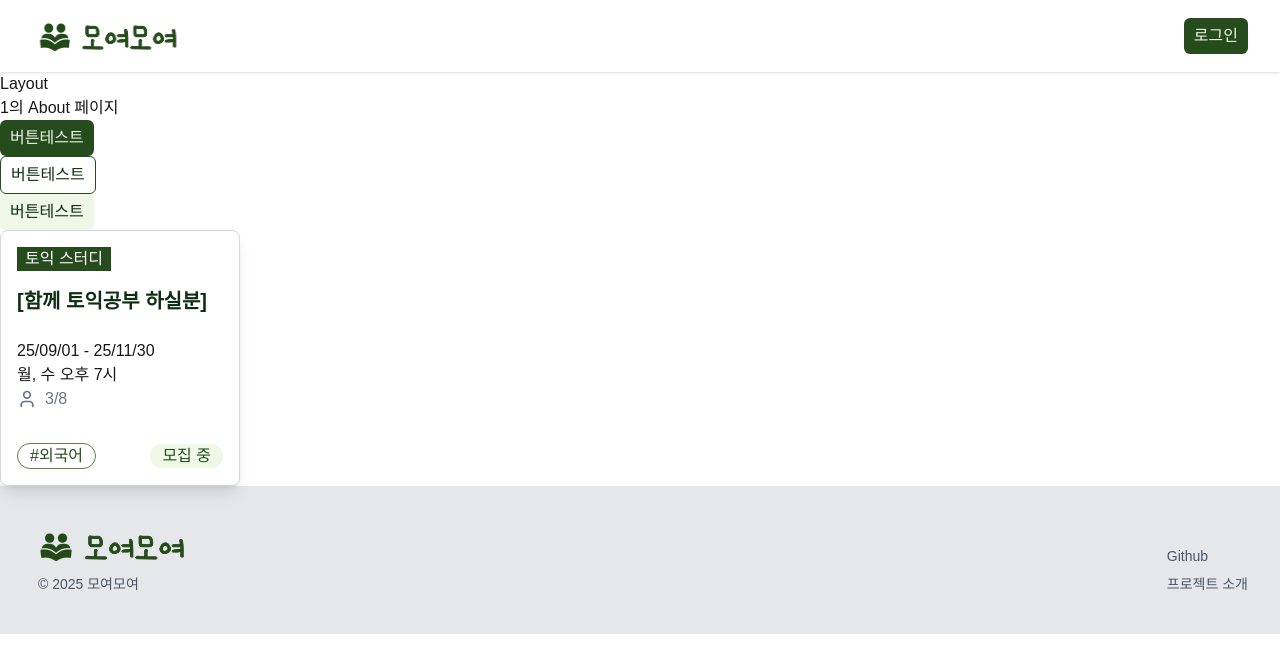
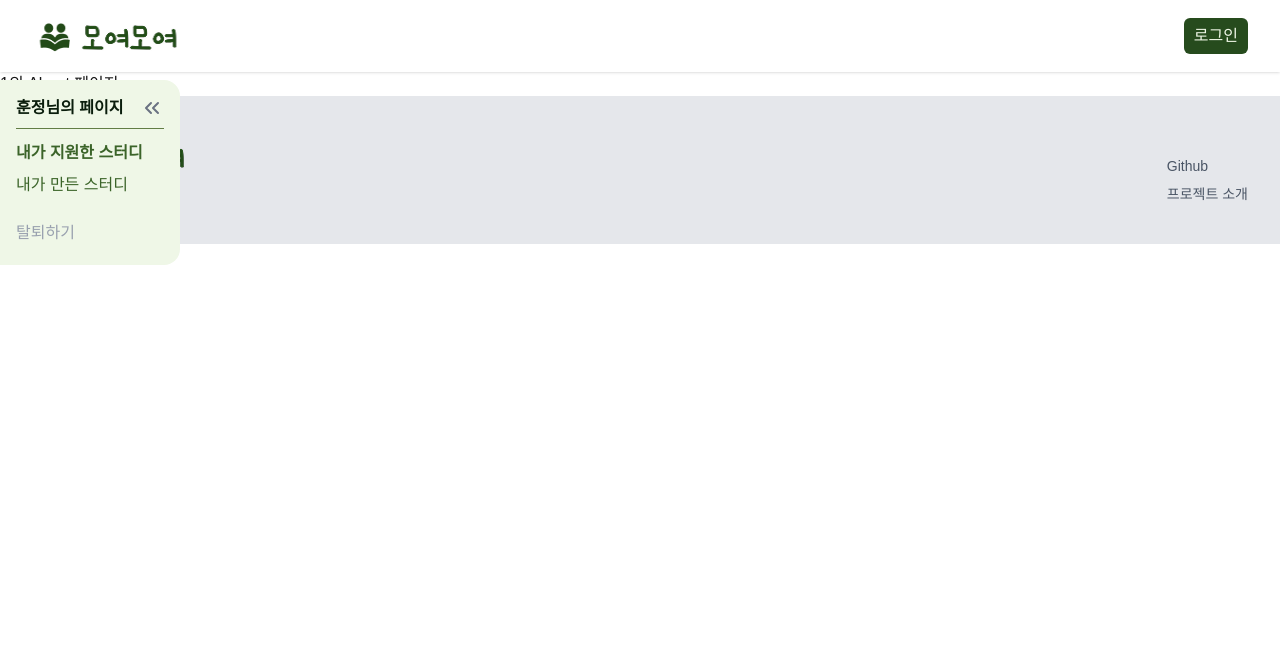
Before and after one commit to dajung-y/gather-together, a Next.js app: page /study/1 in a window 1280 px wide. Shown: the top 672 px of the page. Built offline with nearby package versions, Linux system fonts and the light colour scheme.

Commit message:
feat: 사이드바 컴포넌트 구현 #6 (#11)
Co-authored-by: 6108 <>

```diff
--- a/src/app/study/[id]/layout.tsx
+++ b/src/app/study/[id]/layout.tsx
@@ -1,7 +1,33 @@
+import Sidebar, { handleLeaveRoom } from "@/components/common/Sidebar";
+import { MenuItem } from "@/types/sidebar";
+
+const menuItems: MenuItem[] = [
+  //링크 이동
+  {
+    label: '내가 지원한 스터디',
+    path: '/study/1'
+  },
+  {
+    label: '내가 만든 스터디',
+    path: '/study/1/setting'
+  },
+
+  //함수 실행
+  //useClient 컴포넌트에서만 함수를 만들 수 있기 때문에
+  //sidebar component에서 함수 만든 후 export해서 사용
+  {
+    label: '탈퇴하기',
+    onClick: handleLeaveRoom
+  },
+]
+
 export default function Layout({ children }: { children: React.ReactNode; }) {
   return (
     <div>
-      <div>Layout</div>
+      <div className="fixed top-20 left-0">
+        {/* 아래 수정필요! */}
+        <Sidebar title="훈정님의 페이지" menuItems={menuItems} />
+      </div>
       <div>{children}</div>
     </div>
   );
--- a/src/app/study/[id]/page.tsx
+++ b/src/app/study/[id]/page.tsx
@@ -10,10 +10,10 @@ export default function page() {
   return (
     <>
       <h1>{id}의 About 페이지</h1>
-      <Button>버튼테스트</Button>
+      {/* <Button>버튼테스트</Button>
       <Button variant="outline">버튼테스트</Button>
-      <Button variant="secondary">버튼테스트</Button>
-      <div className="flex gap-4 flex-wrap">
+      <Button variant="secondary">버튼테스트</Button> */}
+      {/* <div className="flex gap-4 flex-wrap">
         <StudyCard
           variant="mainOpen"
           title="토익 스터디"
@@ -25,7 +25,7 @@ export default function page() {
           tag="외국어"
         />
 
-      </div>
+      </div> */}
 
     </>
   )
--- /dev/null
+++ b/src/components/common/Sidebar.tsx
@@ -0,0 +1,52 @@
+"use client"
+import { MenuItem } from "@/types/sidebar";
+import Link from "next/link";
+import { usePathname } from "next/navigation";
+import { ChevronsLeft, ChevronsRight } from "lucide-react";
+import { useState } from "react";
+
+type SidebarProps = {
+  menuItems: MenuItem[];
+  title: string;
+};
+
+export const handleLeaveRoom = () => {
+  alert("방 나가기");
+}
+export default function Sidebar({ menuItems, title }: SidebarProps) {
+  const pathname = usePathname();
+  const [isOpen, setIsOpen] = useState(true);
+
+  return (
+    <>
+      <div className="w-max h-max bg-primary-50 rounded-r-2xl p-4">
+        {isOpen ?
+          <div>
+            <div className="flex items-center gap-4">
+              <p className="text-primary-900 headline4">{title}</p>
+              <ChevronsLeft className="text-gray-500" onClick={() => setIsOpen(!isOpen)} />
+            </div>
+            <hr className=" border-primary-100 my-2" />
+            {menuItems.map((menuItem, index) => (
+              <div key={index} className="py-1">
+                {menuItem.path && <Link href={menuItem.path} prefetch
+                  className={`cursor-pointer text-primary-300 ${pathname === menuItem.path ? "font-bold" : ""}`}>
+                  {menuItem.label}
+                </Link>}
+                {menuItem.onClick && <p
+                  className="cursor-pointer text-gray-400 pt-4"
+                  onClick={menuItem.onClick}>
+                  {menuItem.label}
+                </p>}
+              </div>
+            ))}
+          </div>
+          :
+          <div>
+            <ChevronsRight className="text-gray-500" onClick={() => setIsOpen(!isOpen)} />
+          </div>
+        }
+      </div>
+    </>
+  )
+}
--- /dev/null
+++ b/src/types/sidebar.ts
@@ -0,0 +1,5 @@
+export type MenuItem = {
+  label: string;
+  path?: string;
+  onClick?: () => void;
+};
```
